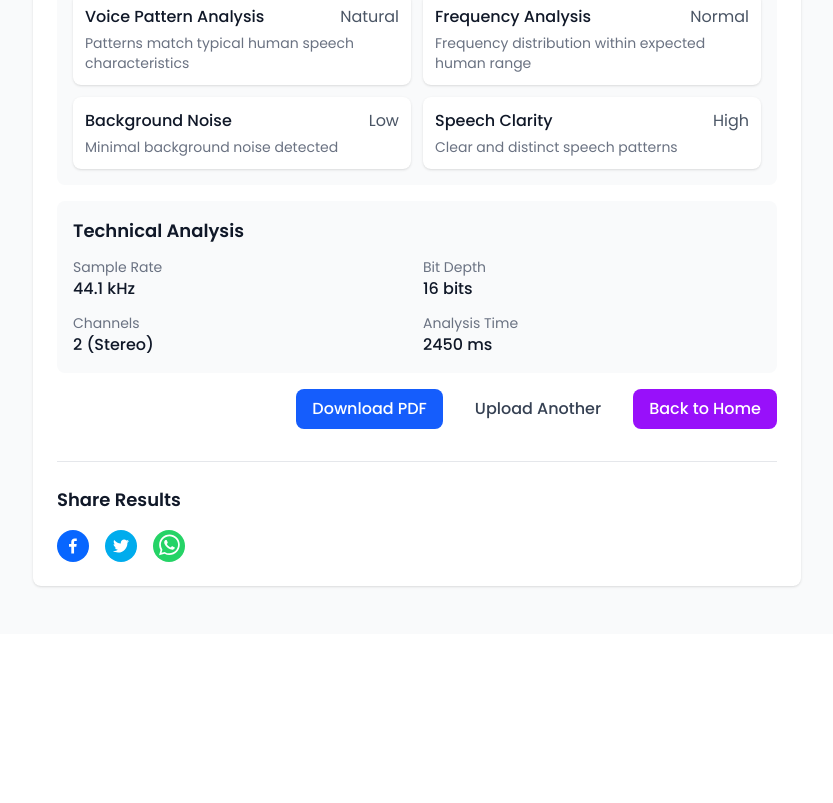
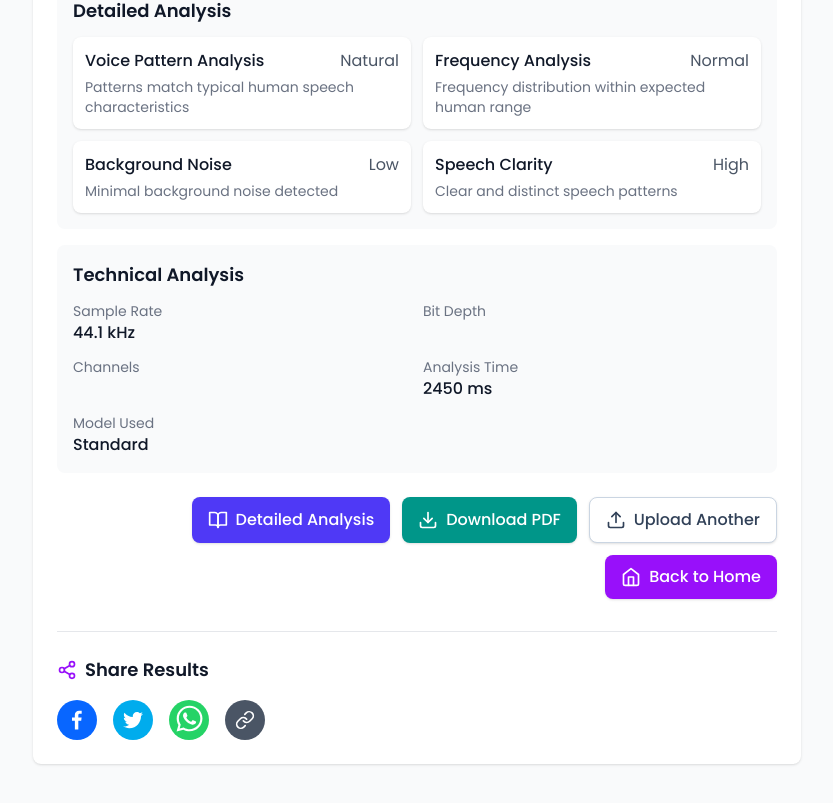
Before and after one commit to naveensanjula975/VocalGuard, a React (Vite) app in the folder frontend/: page /result in a window 1280 px wide. Shown: the part 619-1422 px from the top of the page, without its empty margins (223-1056 px from the left). Before the commit the page ends 1253 px from the top, so only its background shows below. Built offline with nearby package versions, Linux system fonts and the light colour scheme.

Commit message:
Refactor Result component to improve dummy data structure and enhance result handling

```diff
--- a/frontend/src/components/Result.jsx
+++ b/frontend/src/components/Result.jsx
@@ -11,19 +11,22 @@ import {
   WhatsappIcon,
 } from "react-share";
 
-// Dummy data for demonstration
+// Dummy data for demonstration as a fallback
 const dummyResult = {
   fileName: "sample_audio.mp3",
   duration: "2:45",
   fileSize: "3.2 MB",
   format: "MP3",
-  isAI: false,
-  confidence: 95,
+  is_fake: false,
+  confidence: 0.95,
+  probability: 0.05,
   timestamp: new Date().toISOString(),
+  metadata_id: "demo-id-1234",
+  analysis_id: "demo-analysis-5678",
+  details_id: "demo-details-9012",
   sampleRate: "44.1 kHz",
-  bitDepth: "16 bits",
-  channels: "2 (Stereo)",
   analysisTime: "2450",
+  modelUsed: "Standard",
   details: [
     {
       label: "Voice Pattern Analysis",
@@ -48,10 +51,10 @@ const dummyResult = {
   ],
 };
 
-const Result = () => {
+const Result = ({ result: propResult }) => {
   const location = useLocation();
   const navigate = useNavigate();
-  const result = location.state?.result || dummyResult;
+  const result = propResult || location.state?.result || dummyResult;
   const pdfRef = useRef();
   const [isGeneratingPDF, setIsGeneratingPDF] = useState(false);
 
@@ -62,7 +65,7 @@ const Result = () => {
 
   const shareUrl = window.location.href;
   const shareTitle = `VocalGuard Analysis Result: ${
-    result.isAI ? "AI Generated" : "Human Voice"
+    result.is_fake ? "AI Generated" : "Human Voice"
   }`;
 
   const formatDate = (date) => {
@@ -201,8 +204,7 @@ const Result = () => {
                   <p className="font-medium">{result.format}</p>
                 </div>
               </div>
-            </div>
-
+            </div>{" "}
             {/* Analysis Result Section */}
             <div className="p-4 rounded-lg bg-gray-50">
               <h2 className="mb-3 text-lg font-semibold text-gray-900">
@@ -213,32 +215,56 @@ const Result = () => {
                   <div className="h-2 overflow-hidden bg-gray-200 rounded-full">
                     <div
                       className={`h-full rounded-full transition-all duration-500 ${
-                        result.isAI ? "bg-red-500" : "bg-green-500"
+                        result.is_fake ? "bg-red-500" : "bg-green-500"
                       }`}
-                      style={{ width: `${result.confidence}%` }}></div>
-                  </div>
+                      style={{
+                        width: `${
+                          result.confidence ? result.confidence * 100 : 0
+                        }%`,
+                      }}></div>
+                  </div>{" "}
                   <p className="mt-2 text-sm text-gray-500">
-                    Confidence: {result.confidence}%
+                    Confidence:{" "}
+                    {result.confidence !== undefined
+                      ? typeof result.confidence === "number" &&
+                        result.confidence <= 1
+                        ? `${Math.round(result.confidence * 100)}%`
+                        : `${Math.round(result.confidence)}%`
+                      : "N/A"}
                   </p>
                 </div>
                 <div
                   className={`ml-4 px-4 py-2 rounded-full ${
-                    result.isAI
+                    result.is_fake
                       ? "bg-red-100 text-red-800"
                       : "bg-green-100 text-green-800"
                   }`}>
-                  {result.isAI ? "AI Generated" : "Human Voice"}
+                  {result.is_fake ? "AI Generated" : "Human Voice"}
                 </div>
+              </div>{" "}
+              {/* Analysis IDs - Show for logged-in users and for debugging */}
+              {(result.metadata_id || result.analysis_id) && (
+                <div className="mt-3 text-xs text-gray-400">
+                  <p>
+                    Analysis Reference:{" "}
+                    {result.analysis_id
+                      ? result.analysis_id.substring(0, 8) + "..."
+                      : "Not stored yet"}
+                  </p>
+                  <p className="text-xs text-gray-300">
+                    You can access this analysis later from your history page.
+                  </p>
                 </div>
+              )}
             </div>
-
             {/* Detailed Analysis Section */}
             <div className="p-4 rounded-lg bg-gray-50">
               <h2 className="mb-3 text-lg font-semibold text-gray-900">
                 Detailed Analysis
               </h2>
-              <div className="grid grid-cols-2 gap-3">
-                {result.details.map((detail, index) => (
+              <div className="grid grid-cols-2 gap-3">                {/* Handle standard details */}
+                {(Array.isArray(result.details) ? result.details : []).map(
+                  (detail, index) => (
                     <div
                       key={index}
                       className="p-3 bg-white rounded-lg shadow-sm">
@@ -254,10 +280,41 @@ const Result = () => {
                         </p>
                       )}
                     </div>
-                ))}
+                  )
+                )}
+
+                {/* Handle WAV2VEC2 probabilities if present */}
+                {result.probabilities && Object.entries(result.probabilities).map(
+                  ([key, value], index) => (
+                    <div
+                      key={`wav2vec2-${index}`}
+                      className={`p-3 bg-white rounded-lg shadow-sm border-l-4 ${
+                        key === 'fake' ? 'border-red-500' : 'border-green-500'
+                      }`}>
+                      <div className="flex items-center justify-between">
+                        <span className="font-medium text-gray-900">
+                          {key === 'fake' ? 'AI Voice Probability' : 'Human Voice Probability'}
+                        </span>
+                        <span className={`${key === 'fake' ? 'text-red-600' : 'text-green-600'} font-semibold`}>
+                          {(value * 100).toFixed(1)}%
+                        </span>
+                      </div>
+                      <div className="w-full mt-2 bg-gray-200 rounded-full h-2">
+                        <div
+                          className={`h-2 rounded-full ${key === 'fake' ? 'bg-red-500' : 'bg-green-500'}`}
+                          style={{ width: `${(value * 100)}%` }}
+                        ></div>
+                      </div>
+                      <p className="mt-1 text-sm text-gray-500">
+                        {key === 'fake'
+                          ? 'Likelihood this audio was generated by AI'
+                          : 'Likelihood this audio is from a human voice'}
+                      </p>
+                    </div>
+                  )
+                )}
               </div>
             </div>
-
             {/* Technical Analysis Section */}
             <div className="p-4 rounded-lg bg-gray-50">
               <h2 className="mb-3 text-lg font-semibold text-gray-900">
@@ -271,7 +328,7 @@ const Result = () => {
                 <div>
                   <p className="text-sm text-gray-500">Bit Depth</p>
                   <p className="font-medium">{result.bitDepth}</p>
-                </div>
+                </div>{" "}
                 <div>
                   <p className="text-sm text-gray-500">Channels</p>
                   <p className="font-medium">{result.channels}</p>
@@ -279,49 +336,124 @@ const Result = () => {
                 <div>
                   <p className="text-sm text-gray-500">Analysis Time</p>
                   <p className="font-medium">{result.analysisTime} ms</p>
+                </div>                <div>                  <p className="text-sm text-gray-500">Model Used</p>
+                  <p className="font-medium">
+                    {result.model_used || result.modelUsed || "Standard"}
+                    {(result.model_used === "wav2vec2-xlsr-deepfake" ||
+                      result.modelUsed === "wav2vec2-xlsr-deepfake") && (
+                      <span className="inline-flex ml-1 px-1.5 py-0.5 text-xs font-medium bg-purple-100 text-purple-800 rounded">
+                        Advanced AI
+                      </span>
+                    )}
+                  </p>
                 </div>
               </div>
-            </div>
-
-            {/* Action Buttons */}
-            <div className="flex justify-end gap-4">
+            </div>            {/* Action Buttons */}
+            <div className="flex flex-wrap justify-end gap-3 mt-6">
+              {result.analysis_id && (
                 <button
+                  onClick={() => navigate(`/analysis/${result.analysis_id}`)}
+                  title="View advanced visualization and detailed feature analysis"
+                  className="relative flex items-center justify-center gap-2 px-4 py-2.5 font-medium text-white bg-indigo-600 rounded-lg hover:bg-indigo-700 active:bg-indigo-800 transform transition-all duration-200 shadow-sm hover:shadow-md group">
+                  <svg xmlns="http://www.w3.org/2000/svg" className="w-5 h-5" viewBox="0 0 24 24" fill="none" stroke="currentColor" strokeWidth="2" strokeLinecap="round" strokeLinejoin="round">
+                    <path d="M2 3h6a4 4 0 0 1 4 4v14a3 3 0 0 0-3-3H2z"></path>
+                    <path d="M22 3h-6a4 4 0 0 0-4 4v14a3 3 0 0 1 3-3h7z"></path>
+                  </svg>
+                  Detailed Analysis
+                  <span className="absolute left-1/2 -translate-x-1/2 bottom-full mb-2 px-3 py-1 text-xs font-medium text-white bg-gray-800 rounded-md opacity-0 group-hover:opacity-100 transition-opacity duration-300 whitespace-nowrap shadow-lg z-10">
+                    See advanced visualizations and in-depth feature analysis
+                  </span>
+                </button>
+              )}              <button
                 onClick={generatePDF}
                 disabled={isGeneratingPDF}
-                className={`px-4 py-2 font-medium text-white rounded-lg ${
+                className={`flex items-center justify-center gap-2 px-4 py-2.5 font-medium text-white rounded-lg shadow-sm transition-all duration-200 ${
                   isGeneratingPDF
-                    ? "bg-blue-400 cursor-not-allowed"
-                    : "bg-blue-600 hover:bg-blue-700"
-                }`}>
-                {isGeneratingPDF ? "Generating PDF..." : "Download PDF"}
-              </button>
-              <button
+                    ? "bg-teal-400 cursor-not-allowed"
+                    : "bg-teal-600 hover:bg-teal-700 active:bg-teal-800 hover:shadow-md"
+                }`}
+                title="Download a PDF copy of this report">
+                {isGeneratingPDF ? (
+                  <>
+                    <svg className="w-5 h-5 animate-spin" xmlns="http://www.w3.org/2000/svg" fill="none" viewBox="0 0 24 24">
+                      <circle className="opacity-25" cx="12" cy="12" r="10" stroke="currentColor" strokeWidth="4"></circle>
+                      <path className="opacity-75" fill="currentColor" d="M4 12a8 8 0 018-8V0C5.373 0 0 5.373 0 12h4zm2 5.291A7.962 7.962 0 014 12H0c0 3.042 1.135 5.824 3 7.938l3-2.647z"></path>
+                    </svg>
+                    Generating...
+                  </>
+                ) : (
+                  <>
+                    <svg xmlns="http://www.w3.org/2000/svg" className="w-5 h-5" viewBox="0 0 24 24" fill="none" stroke="currentColor" strokeWidth="2" strokeLinecap="round" strokeLinejoin="round">
+                      <path d="M21 15v4a2 2 0 0 1-2 2H5a2 2 0 0 1-2-2v-4"></path>
+                      <polyline points="7 10 12 15 17 10"></polyline>
+                      <line x1="12" y1="15" x2="12" y2="3"></line>
+                    </svg>
+                    Download PDF
+                  </>
+                )}
+              </button>              <button
                 onClick={() => navigate("/upload")}
-                className="px-4 py-2 font-medium text-gray-700 hover:text-gray-900">
+                className="flex items-center justify-center gap-2 px-4 py-2.5 font-medium text-slate-700 bg-white border border-slate-300 rounded-lg hover:bg-slate-50 hover:border-slate-400 active:bg-slate-100 transition-all duration-200 shadow-sm hover:shadow-md"
+                title="Upload a new audio file for analysis">
+                <svg xmlns="http://www.w3.org/2000/svg" className="w-5 h-5" viewBox="0 0 24 24" fill="none" stroke="currentColor" strokeWidth="2" strokeLinecap="round" strokeLinejoin="round">
+                  <path d="M21 15v4a2 2 0 0 1-2 2H5a2 2 0 0 1-2-2v-4"></path>
+                  <polyline points="17 8 12 3 7 8"></polyline>
+                  <line x1="12" y1="3" x2="12" y2="15"></line>
+                </svg>
                 Upload Another
-              </button>
-              <button
+              </button>              <button
                 onClick={() => navigate("/")}
-                className="px-4 py-2 font-medium text-white bg-purple-600 rounded-lg hover:bg-purple-700">
+                className="flex items-center justify-center gap-2 px-4 py-2.5 font-medium text-white bg-purple-600 rounded-lg hover:bg-purple-700 active:bg-purple-800 transform transition-all duration-200 shadow-sm hover:shadow-md"
+                title="Return to the homepage">
+                <svg xmlns="http://www.w3.org/2000/svg" className="w-5 h-5" viewBox="0 0 24 24" fill="none" stroke="currentColor" strokeWidth="2" strokeLinecap="round" strokeLinejoin="round">
+                  <path d="M3 9l9-7 9 7v11a2 2 0 0 1-2 2H5a2 2 0 0 1-2-2z"></path>
+                  <polyline points="9 22 9 12 15 12 15 22"></polyline>
+                </svg>
                 Back to Home
               </button>
-            </div>
-
-            {/* Share Section - This will be excluded from PDF */}
+            </div>            {/* Share Section - This will be excluded from PDF */}
             <div className="pt-6 mt-8 border-t border-gray-200 react-share__ShareButton">
-              <h3 className="mb-4 text-lg font-semibold text-gray-900">
+              <h3 className="mb-4 text-lg font-semibold text-gray-900 flex items-center gap-2">
+                <svg xmlns="http://www.w3.org/2000/svg" className="w-5 h-5 text-purple-600" viewBox="0 0 24 24" fill="none" stroke="currentColor" strokeWidth="2" strokeLinecap="round" strokeLinejoin="round">
+                  <circle cx="18" cy="5" r="3"></circle>
+                  <circle cx="6" cy="12" r="3"></circle>
+                  <circle cx="18" cy="19" r="3"></circle>
+                  <line x1="8.59" y1="13.51" x2="15.42" y2="17.49"></line>
+                  <line x1="15.41" y1="6.51" x2="8.59" y2="10.49"></line>
+                </svg>
                 Share Results
               </h3>
-              <div className="flex gap-4">
-                <FacebookShareButton url={shareUrl} quote={shareTitle}>
-                  <FacebookIcon size={32} round />
+              <div className="flex flex-wrap gap-4">
+                <FacebookShareButton url={shareUrl} quote={shareTitle} className="transition-transform hover:scale-110">
+                  <FacebookIcon size={40} round />
                 </FacebookShareButton>
-                <TwitterShareButton url={shareUrl} title={shareTitle}>
-                  <TwitterIcon size={32} round />
+                <TwitterShareButton url={shareUrl} title={shareTitle} className="transition-transform hover:scale-110">
+                  <TwitterIcon size={40} round />
                 </TwitterShareButton>
-                <WhatsappShareButton url={shareUrl} title={shareTitle}>
-                  <WhatsappIcon size={32} round />
+                <WhatsappShareButton url={shareUrl} title={shareTitle} className="transition-transform hover:scale-110">
+                  <WhatsappIcon size={40} round />
                 </WhatsappShareButton>
+                <button
+                  onClick={() => {
+                    navigator.clipboard.writeText(shareUrl);
+                    // Add a more user-friendly notification using state
+                    const notification = document.createElement('div');
+                    notification.className = 'fixed bottom-4 right-4 bg-gray-800 text-white px-4 py-2 rounded-lg shadow-lg transition-opacity duration-300';
+                    notification.textContent = 'Link copied to clipboard!';
+                    document.body.appendChild(notification);
+                    setTimeout(() => {
+                      notification.style.opacity = '0';
+                      setTimeout(() => document.body.removeChild(notification), 300);
+                    }, 2000);
+                  }}
+                  className="flex items-center justify-center w-10 h-10 text-white bg-gray-600 rounded-full hover:bg-gray-700 active:bg-gray-800 transition-all duration-200 hover:scale-110"
+                  title="Copy link to clipboard"
+                >
+                  <svg xmlns="http://www.w3.org/2000/svg" className="w-5 h-5" viewBox="0 0 24 24" fill="none" stroke="currentColor" strokeWidth="2" strokeLinecap="round" strokeLinejoin="round">
+                    <path d="M10 13a5 5 0 0 0 7.54.54l3-3a5 5 0 0 0-7.07-7.07l-1.72 1.71"></path>
+                    <path d="M14 11a5 5 0 0 0-7.54-.54l-3 3a5 5 0 0 0 7.07 7.07l1.71-1.71"></path>
+                  </svg>
+                </button>
               </div>
             </div>
           </div>
```
Lines whose indentation alone changed are shown as unchanged.
